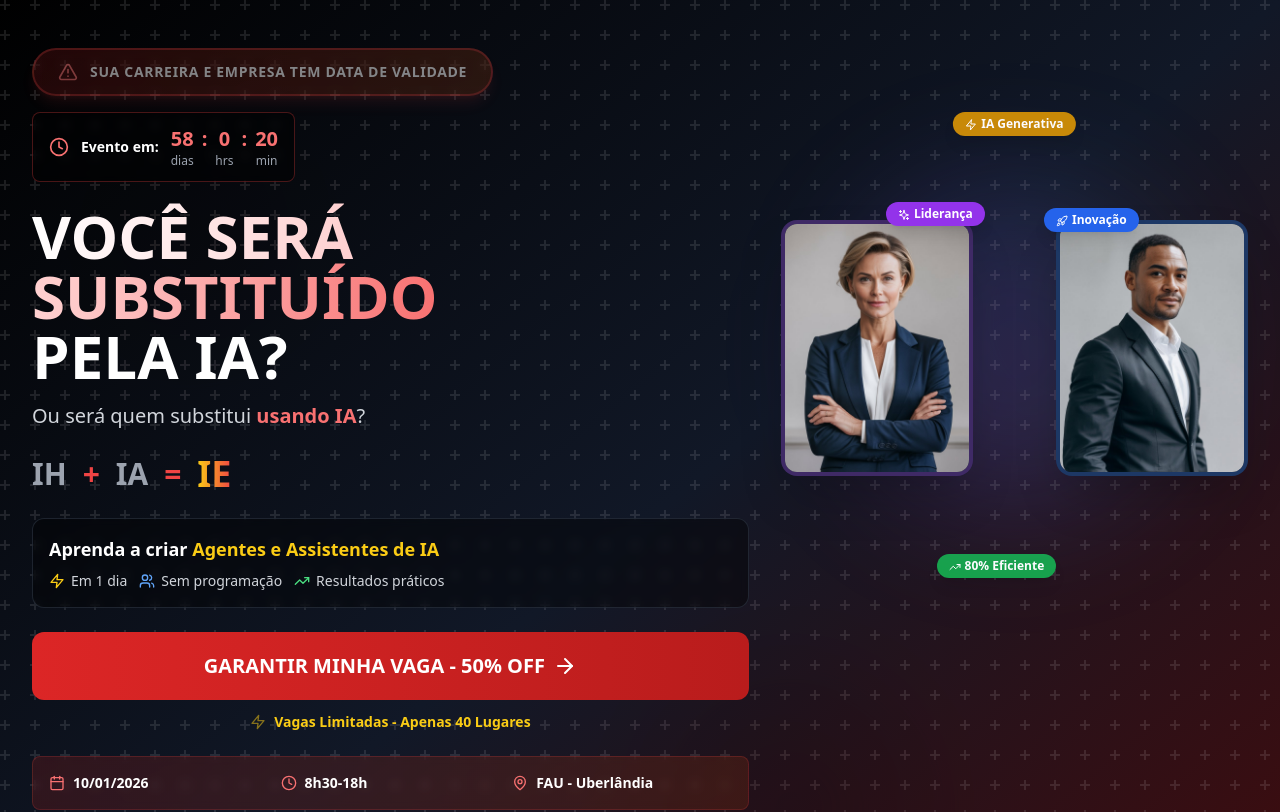
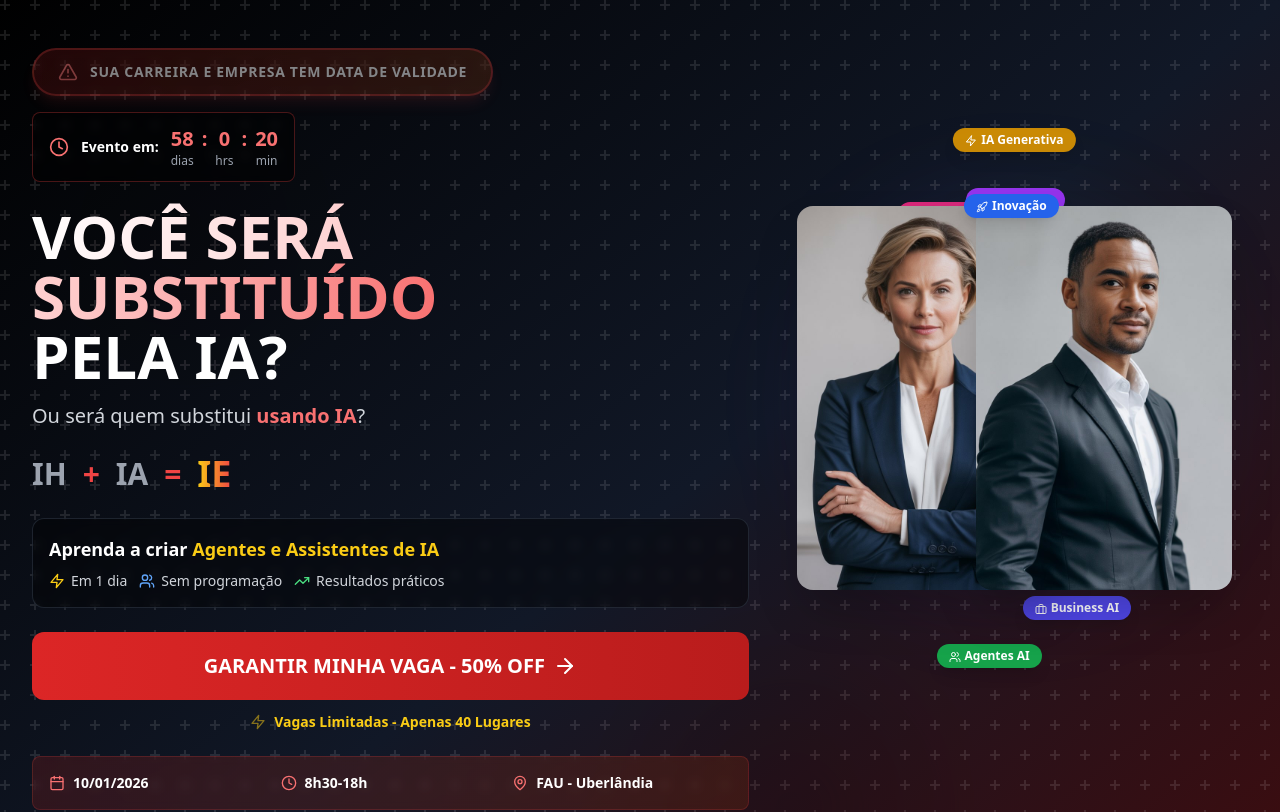
Before and after one commit to GeraldoLuizbatista/imersao-ie, a React (Vite) app: page / in a window 1280 px wide. Shown: the top 812 px of the page. Built offline with nearby package versions, Linux system fonts and the light colour scheme.

Commit message:
Update Hero.jsx - Fotos maiores e novos badges

```diff
--- a/src/components/Hero.jsx
+++ b/src/components/Hero.jsx
@@ -1,5 +1,5 @@
 import React, { useState, useEffect } from 'react';
-import { ArrowRight, AlertTriangle, Zap, Calendar, MapPin, Clock, Target, Users, TrendingUp, Briefcase, Sparkles, Rocket } from 'lucide-react';
+import { ArrowRight, AlertTriangle, Zap, Calendar, MapPin, Clock, Target, Users, TrendingUp, Briefcase, Sparkles, Rocket, Brain } from 'lucide-react';
 import imgMulher from '/images/profissional-mulher.jpg';
 import imgHomem from '/images/profissional-homem.jpg';
 
@@ -184,13 +184,13 @@ const Hero = () => {
           </div>
 
           <div className="lg:col-span-2 hidden lg:block">
-            <div className="relative h-[600px] flex items-center justify-center">
+            <div className="relative h-[700px] flex items-center justify-center">
 
               <div className="relative w-full h-full flex items-center justify-center">
 
-                <div className="absolute left-0 z-10">
+                <div className="absolute left-4 z-10">
                   <div className="relative">
-                    <div className="w-48 h-64 rounded-2xl border-4 border-purple-500/30 shadow-2xl overflow-hidden bg-gray-900">
+                    <div className="w-64 h-96 rounded-2xl shadow-2xl overflow-hidden">
                       <img
                         src={imgMulher}
                         alt="Profissional Executiva"
@@ -204,9 +204,9 @@ const Hero = () => {
                   </div>
                 </div>
 
-                <div className="absolute right-0 z-20">
+                <div className="absolute right-4 z-20">
                   <div className="relative">
-                    <div className="w-48 h-64 rounded-2xl border-4 border-blue-500/30 shadow-2xl overflow-hidden bg-gray-900">
+                    <div className="w-64 h-96 rounded-2xl shadow-2xl overflow-hidden">
                       <img
                         src={imgHomem}
                         alt="Empreendedor Tech"
@@ -220,14 +220,24 @@ const Hero = () => {
                   </div>
                 </div>
 
-                <div className="absolute top-16 left-1/2 transform -translate-x-1/2 bg-yellow-600 text-white px-3 py-1 rounded-full text-xs font-bold shadow-lg animate-bounce animation-delay-4000">
+                <div className="absolute top-20 left-1/2 transform -translate-x-1/2 bg-yellow-600 text-white px-3 py-1 rounded-full text-xs font-bold shadow-lg animate-bounce animation-delay-4000">
                   <Zap className="w-3 h-3 inline mr-1" />
                   IA Generativa
                 </div>
 
-                <div className="absolute bottom-16 left-1/3 bg-green-600 text-white px-3 py-1 rounded-full text-xs font-bold shadow-lg animate-bounce">
-                  <TrendingUp className="w-3 h-3 inline mr-1" />
-                  80% Eficiente
+                <div className="absolute top-40 left-1/4 bg-pink-600 text-white px-3 py-1 rounded-full text-xs font-bold shadow-lg animate-bounce">
+                  <Brain className="w-3 h-3 inline mr-1" />
+                  Prompt Engineering
+                </div>
+
+                <div className="absolute bottom-32 right-1/4 bg-indigo-600 text-white px-3 py-1 rounded-full text-xs font-bold shadow-lg animate-bounce animation-delay-2000">
+                  <Briefcase className="w-3 h-3 inline mr-1" />
+                  Business AI
+                </div>
+
+                <div className="absolute bottom-20 left-1/3 bg-green-600 text-white px-3 py-1 rounded-full text-xs font-bold shadow-lg animate-bounce animation-delay-4000">
+                  <Users className="w-3 h-3 inline mr-1" />
+                  Agentes AI
                 </div>
 
                 <div className="absolute top-1/2 left-1/2 transform -translate-x-1/2 -translate-y-1/2 w-80 h-80 bg-gradient-to-r from-purple-500/20 to-blue-500/20 rounded-full blur-3xl"></div>
```
